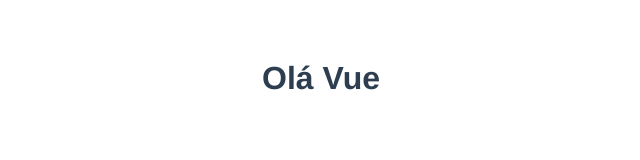
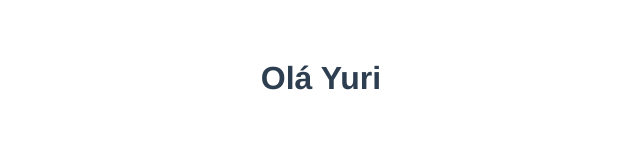
Before and after one commit to javascripto/vue-joao-ribeiro, a Vue app in the folder my-project/: page / in a window 1280 px wide. Shown: the top 160 px of the page, without its empty margins (319-959 px from the left). Built offline with nearby package versions, Linux system fonts and the light colour scheme.

Commit message:
component Novo script

```diff
--- a/my-project/src/App.vue
+++ b/my-project/src/App.vue
@@ -7,8 +7,8 @@
 </template>
 
 <script>
+import Novo from './components/Novo.vue'
 import HelloWorld from './components/HelloWorld.vue'
-import Novo from './components/Novo.vue'
 
 export default {
   name: 'app',
--- a/my-project/src/components/Novo.vue
+++ b/my-project/src/components/Novo.vue
@@ -1,5 +1,20 @@
 <template>
-    <div>
-        <h1>Olá Vue</h1>
-    </div>
+  <div>
+    <h1>Olá {{nome}}</h1>
+  </div>
 </template>
+
+<script>
+export default {
+  methods: {
+    click() {
+
+    }
+  },
+  data() {
+    return {
+      nome: 'Yuri',
+    };
+  },
+}
+</script>
```
